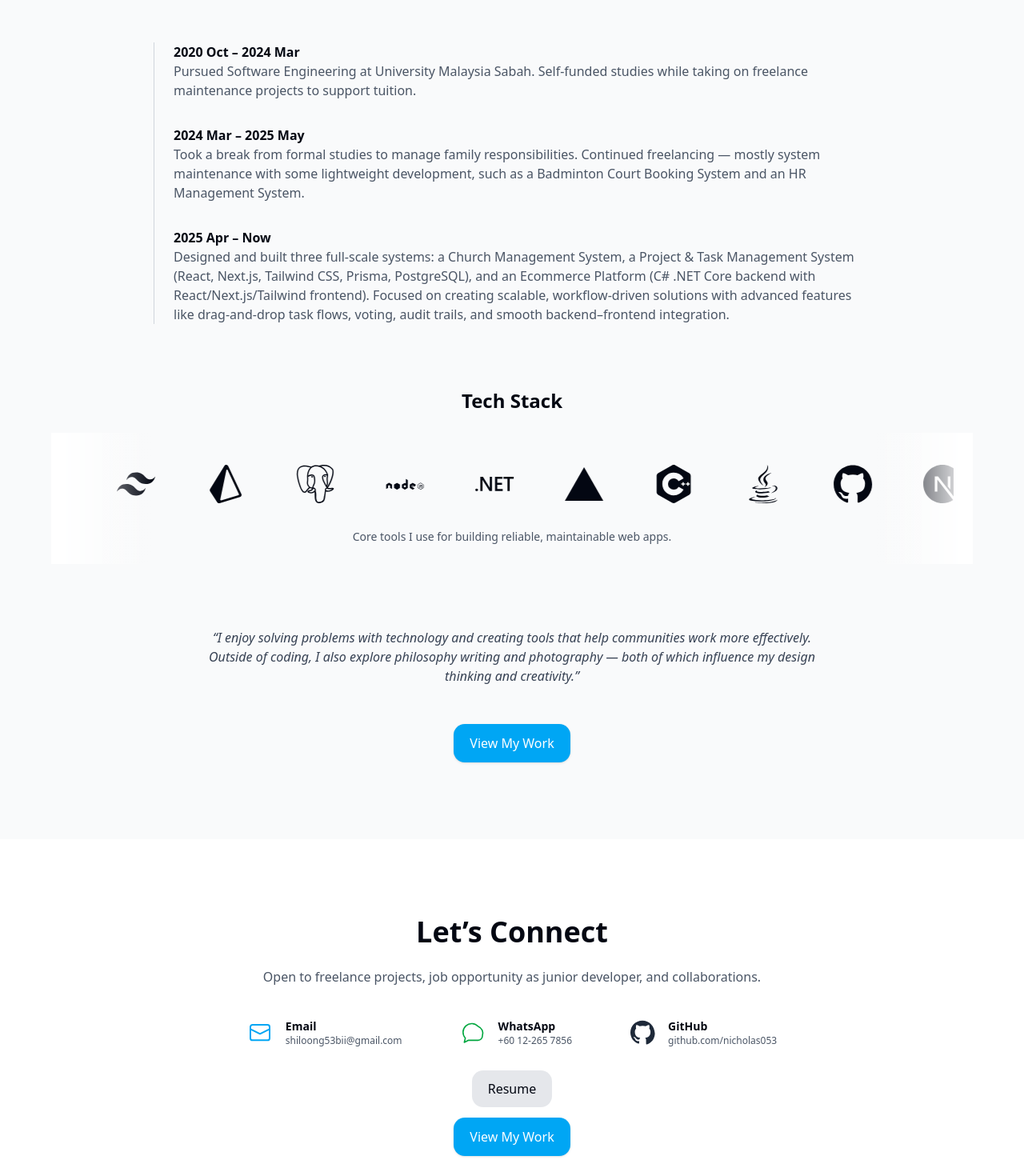
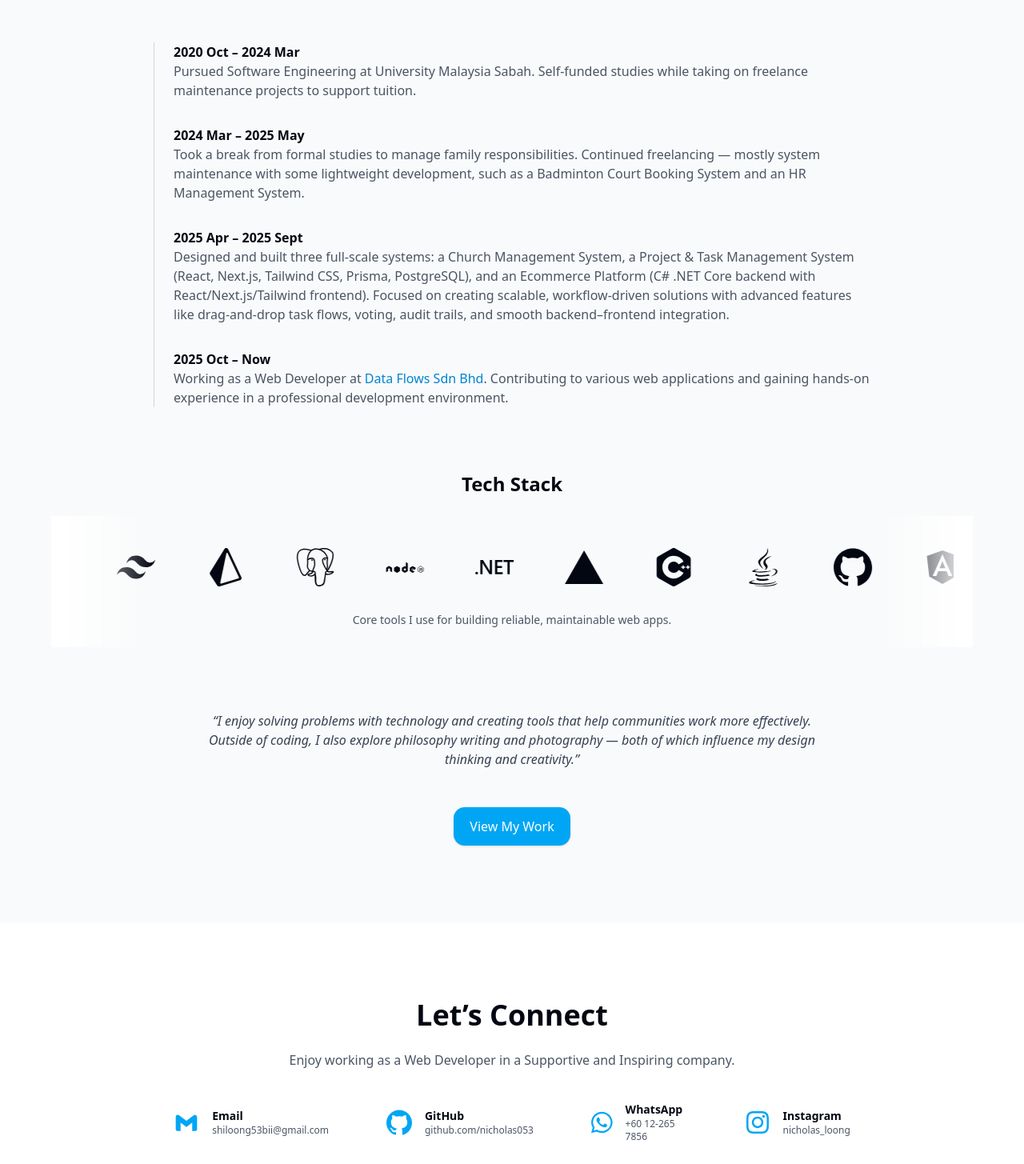
Before and after one commit to nicholas053/nicholas-portfolio, a Next.js app: page / in a window 1280 px wide. Shown: the part 1565-3020 px from the top of the page at 80% size. Built offline with nearby package versions, Linux system fonts and the light colour scheme.

Commit message:
Update: update info

```diff
--- a/src/app/page.tsx
+++ b/src/app/page.tsx
@@ -4,7 +4,8 @@ import { useEffect, useRef, useState } from "react"
 import { motion } from "framer-motion"
 import { SiNextdotjs, SiReact, SiTailwindcss, SiPrisma, SiPostgresql, SiNodedotjs, SiDotnet, SiVercel, SiCplusplus, SiGithub } from "react-icons/si"
 import { DiNodejs } from "react-icons/di"
-import { FaJava, FaProjectDiagram } from "react-icons/fa"
+import { FaJava, FaProjectDiagram, FaAngular, FaLaravel, FaPhp, FaWhatsapp, FaInstagram } from "react-icons/fa"
+import { BiLogoTypescript, BiLogoGmail } from "react-icons/bi"
 // import HeroLines from "@/components/HeroLines"
 
 export default function HomePage() {
@@ -44,6 +45,10 @@ export default function HomePage() {
     <SiCplusplus key="cpp" title="C++" className="w-12 h-12" />,
     <FaJava key="java" title="Java" className="w-12 h-12" />,
     <SiGithub key="github" title="GitHub" className="w-12 h-12" />,
+    <FaAngular key="angular" title="Angular" className="w-12 h-12" />,
+    <FaLaravel key="laravel" title="Laravel" className="w-12 h-12" />,
+    <FaPhp key="php" title="PHP" className="w-12 h-12" />,
+    <BiLogoTypescript key="ts" title="TypeScript" className="w-12 h-12" />
   ]
 
   // Refs for marquee
@@ -234,7 +239,7 @@ export default function HomePage() {
             <p className="text-gray-600">A collaborative platform with task assignment, drag-and-drop stages, comments, votes, and dashboards.</p>
             <a
               href="/projects/task-system"
-              target="_blank"
+              target="_self"
               rel="noopener noreferrer"
               className="text-sky-500"
             >
@@ -248,7 +253,7 @@ export default function HomePage() {
             <p className="text-gray-600">An internal system for event registration, attendance, outing requests, and user administration with role-based access.</p>
             <a
               href="/projects/church-system"
-              target="_blank"
+              target="_self"
               rel="noopener noreferrer"
               className="text-sky-500"
             >
@@ -262,7 +267,7 @@ export default function HomePage() {
             <p className="text-gray-600">A full-stack platform featuring JWT authentication, product catalog, cart & checkout, order management, and an admin dashboard with inventory tracking and reports.</p>
             <a
               href="/projects/ecommerce-system"
-              target="_blank"
+              target="_self"
               rel="noopener noreferrer"
               className="text-sky-500"
             >
@@ -293,8 +298,24 @@ export default function HomePage() {
                 text: "Took a break from formal studies to manage family responsibilities. Continued freelancing — mostly system maintenance with some lightweight development, such as a Badminton Court Booking System and an HR Management System."
               },
               {
-                year: "2025 Apr – Now",
+                year: "2025 Apr – 2025 Sept",
                 text: "Designed and built three full-scale systems: a Church Management System, a Project & Task Management System (React, Next.js, Tailwind CSS, Prisma, PostgreSQL), and an Ecommerce Platform (C# .NET Core backend with React/Next.js/Tailwind frontend). Focused on creating scalable, workflow-driven solutions with advanced features like drag-and-drop task flows, voting, audit trails, and smooth backend–frontend integration."
+              },
+              {
+                year: "2025 Oct – Now",
+                text: (<>
+                Working as a Web Developer at{" "}
+                <a
+                  href="https://www.dataflows.co/"
+                  target="_blank"
+                  rel="noopener noreferrer"
+                  className="font-medium text-sky-600"
+                >
+                  Data Flows Sdn Bhd
+                </a>
+                . Contributing to various web applications and gaining hands-on
+                experience in a professional development environment.
+              </>)
               }
             ].map((item, i) => (
               <motion.div key={i} initial={{ opacity: 0, y: 20 }} whileInView={{ opacity: 1, y: 0 }} viewport={{ once: true }} transition={{ delay: i * 0.2 }}
@@ -373,30 +394,38 @@ export default function HomePage() {
       <section id="contact" className="py-24 px-4 max-w-3xl mx-auto text-center space-y-6">
         <motion.h2 initial={{ opacity: 0, y: 20 }} whileInView={{ opacity: 1, y: 0 }} viewport={{ once: true }}
           className="text-3xl md:text-4xl font-bold">Let’s Connect</motion.h2>
-        <p className="text-gray-600">Open to freelance projects, job opportunity as junior developer, and collaborations.</p>
+        <p className="text-gray-600">Enjoy working as a Web Developer in a Supportive and Inspiring company.</p>
 
         <div className="mt-6 flex flex-col md:flex-row items-start md:items-center justify-center gap-6">
           <a href="mailto:shiloong53bii@gmail.com" className="w-full md:w-auto flex items-center gap-4 px-6 py-4 rounded-2xl hover:shadow-md transition">
-            <svg className="w-8 h-8 text-sky-500" viewBox="0 0 24 24" fill="none" xmlns="http://www.w3.org/2000/svg"><path d="M3 8.5V17a2 2 0 0 0 2 2h14a2 2 0 0 0 2-2V8.5" stroke="currentColor" strokeWidth="1.5" strokeLinecap="round" strokeLinejoin="round"/><path d="M21 6.5V8.5L12 13 3 8.5V6.5a2 2 0 0 1 2-2h14a2 2 0 0 1 2 2z" stroke="currentColor" strokeWidth="1.5" strokeLinecap="round" strokeLinejoin="round"/></svg>
+            <BiLogoGmail className="w-8 h-8 text-sky-500" />
             <div className="text-left">
               <div className="text-sm font-semibold">Email</div>
               <div className="text-xs text-gray-600">shiloong53bii@gmail.com</div>
             </div>
           </a>
 
+          <a href="https://github.com/nicholas053" target="_blank" rel="noreferrer" className="w-full md:w-auto flex items-center gap-4 px-6 py-4 rounded-2xl hover:shadow-md transition">
+            <SiGithub className="w-8 h-8 text-sky-500" />
+            <div className="text-left">
+              <div className="text-sm font-semibold">GitHub</div>
+              <div className="text-xs text-gray-600">github.com/nicholas053</div>
+            </div>
+          </a>
+
           <a href="https://wa.me/+60122657856" target="_blank" rel="noreferrer" className="w-full md:w-auto flex items-center gap-4 px-6 py-4 rounded-2xl hover:shadow-md transition">
-            <svg className="w-8 h-8 text-green-600" viewBox="0 0 24 24" fill="none" xmlns="http://www.w3.org/2000/svg"><path d="M21 15a4 4 0 0 1-4 4H8l-4 2 1-4A7 7 0 0 1 17 6a7 7 0 0 1 4 9z" stroke="currentColor" strokeWidth="1.2" strokeLinecap="round" strokeLinejoin="round"/></svg>
+            <FaWhatsapp className="w-8 h-8 text-sky-500" />
             <div className="text-left">
               <div className="text-sm font-semibold">WhatsApp</div>
               <div className="text-xs text-gray-600">+60 12-265 7856</div>
             </div>
           </a>
 
-          <a href="https://github.com/nicholas053" target="_blank" rel="noreferrer" className="w-full md:w-auto flex items-center gap-4 px-6 py-4 rounded-2xl hover:shadow-md transition">
-            <svg className="w-8 h-8 text-gray-800" viewBox="0 0 24 24" fill="currentColor" xmlns="http://www.w3.org/2000/svg"><path d="M12 .5C5.65.5.75 5.4.75 11.75c0 4.85 3.15 8.95 7.5 10.4.55.1.75-.25.75-.55v-1.9c-3.05.65-3.7-1.45-3.7-1.45-.5-1.25-1.25-1.6-1.25-1.6-1.05-.7.05-.7.05-.7 1.15.1 1.75 1.2 1.75 1.2 1.05 1.8 2.75 1.25 3.4 1 .1-.8.4-1.25.7-1.55-2.45-.3-5-1.25-5-5.55 0-1.25.45-2.25 1.2-3.05-.1-.3-.55-1.6.1-3.35 0 0 .95-.3 3.15 1.2a10.9 10.9 0 0 1 5.75 0c2.2-1.5 3.15-1.2 3.15-1.2.65 1.75.2 3.05.1 3.35.75.8 1.2 1.8 1.2 3.05 0 4.3-2.55 5.25-5 5.55.45.4.85 1.15.85 2.35v3.45c0 .3.2.65.75.55 4.35-1.45 7.5-5.55 7.5-10.4C23.25 5.4 18.35.5 12 .5z"/></svg>
+          <a href="https://www.instagram.com/nicholas_loong" target="_blank" rel="noreferrer" className="w-full md:w-auto flex items-center gap-4 px-6 py-4 rounded-2xl hover:shadow-md transition">
+            <FaInstagram className="w-8 h-8 text-sky-500" />
             <div className="text-left">
-              <div className="text-sm font-semibold">GitHub</div>
-              <div className="text-xs text-gray-600">github.com/nicholas053</div>
+              <div className="text-sm font-semibold">Instagram</div>
+              <div className="text-xs text-gray-600">nicholas_loong</div>
             </div>
           </a>
         </div>
--- a/src/app/projects/church-system/page.tsx
+++ b/src/app/projects/church-system/page.tsx
@@ -1,11 +1,22 @@
 import { SiNextdotjs, SiReact, SiTailwindcss, SiPrisma, SiPostgresql, SiNodedotjs, SiVercel } from 'react-icons/si'
 import { DiNodejs } from "react-icons/di";
-import { FiExternalLink } from 'react-icons/fi'
+import { FiExternalLink, FiArrowLeft } from 'react-icons/fi'
+import Link from 'next/link';
 import FeatureRow from '@/components/FeatureRow'
 
 export default function ChurchSystemPage() {
   return (
     <main className="px-4 md:px-12 py-12 space-y-24 max-w-6xl mx-auto">
+
+      <div>
+        <Link
+          href="/"
+          className="inline-flex items-center gap-2 text-sm text-gray-600 dark:text-gray-300 hover:text-black dark:hover:text-white transition-colors"
+        >
+          <FiArrowLeft className="w-4 h-4" />
+          <span>Back</span>
+        </Link>
+      </div>
       {/* Hero */}
       <section className="text-center space-y-6">
         <h1 className="text-4xl md:text-5xl font-bold">Church / Community Management System</h1>
--- a/src/app/projects/ecommerce-system/page.tsx
+++ b/src/app/projects/ecommerce-system/page.tsx
@@ -1,9 +1,21 @@
 import { SiNextdotjs, SiReact, SiTailwindcss, SiPostgresql, SiVercel, SiDotnet } from 'react-icons/si';
 import FeatureRow from '@/components/FeatureRow';
-import { FiExternalLink } from 'react-icons/fi'
+import { FiExternalLink, FiArrowLeft } from 'react-icons/fi'
+import Link from 'next/link';
+
 export default function EcommerceProjectPage() {
   return (
     <main className="px-4 md:px-12 py-12 space-y-24 max-w-6xl mx-auto">
+
+      <div>
+        <Link
+          href="/"
+          className="inline-flex items-center gap-2 text-sm text-gray-600 dark:text-gray-300 hover:text-black dark:hover:text-white transition-colors"
+        >
+          <FiArrowLeft className="w-4 h-4" />
+          <span>Back</span>
+        </Link>
+      </div>
       {/* Page Title */}
       <section className="text-center space-y-6">
         <h1 className="text-4xl md:text-5xl font-bold">E-commerce Platform</h1>
--- a/src/app/projects/task-system/page.tsx
+++ b/src/app/projects/task-system/page.tsx
@@ -1,11 +1,22 @@
 import { SiNextdotjs, SiReact, SiTailwindcss, SiPrisma, SiPostgresql, SiNodedotjs, SiVercel, SiDotnet } from 'react-icons/si'
 import { DiNodejs } from "react-icons/di";
 import FeatureRow from '@/components/FeatureRow'
-import { FiExternalLink } from 'react-icons/fi'
+import { FiExternalLink, FiArrowLeft } from 'react-icons/fi'
+import Link from 'next/link';
 
 export default function ProjectTaskSystemPage() {
   return (
     <main className="px-4 md:px-12 py-12 space-y-24 max-w-6xl mx-auto">
+
+      <div>
+        <Link
+          href="/"
+          className="inline-flex items-center gap-2 text-sm text-gray-600 dark:text-gray-300 hover:text-black dark:hover:text-white transition-colors"
+        >
+          <FiArrowLeft className="w-4 h-4" />
+          <span>Back</span>
+        </Link>
+      </div>
       {/* Page Title */}
       <section className="text-center space-y-6">
         <h1 className="text-4xl md:text-5xl font-bold">Project & Task Management System</h1>
```
